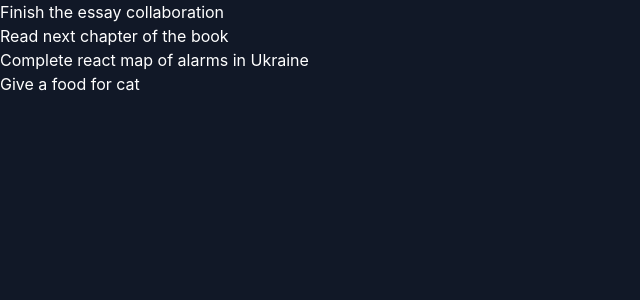
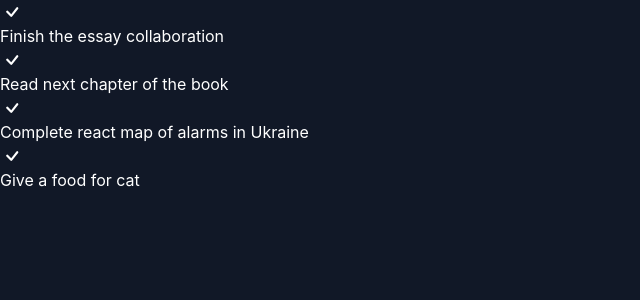
Before and after one commit to MixFix7/Todo-List-React, a React (Create React App) app: page / in a window 1280 px wide. Shown: the top 300 px of the page, without its empty margins (0-640 px from the left). Built offline with nearby package versions, Linux system fonts and the light colour scheme; the HTML template or start-up script is replaced by a standard one.

Commit message:
add Check.jsx

```diff
--- a/src/components/screens/Home/Home.jsx
+++ b/src/components/screens/Home/Home.jsx
@@ -1,5 +1,5 @@
 import React from 'react'
-import TodoItem from './TodoItem';
+import TodoItem from './item/TodoItem';
 
 const todos = [
   {
--- /dev/null
+++ b/src/components/screens/Home/item/Check.jsx
@@ -0,0 +1,12 @@
+import React from 'react'
+import {BsCheck} from 'react-icons/bs'
+
+const Check = () => {
+  return (
+    <div>
+      <BsCheck size={24}/>
+    </div>
+  )
+}
+
+export default Check
--- a/src/components/screens/Home/TodoItem.jsx
+++ b/src/components/screens/Home/item/TodoItem.jsx
@@ -1,8 +1,11 @@
 import React from 'react'
+import {BsCheck} from 'react-icons/bs'
+import Check from './Check'
 
 const TodoItem = ({todo}) => {
   return (
     <div>
+    <Check/>
       {todo.title}
     </div>
   )
```
